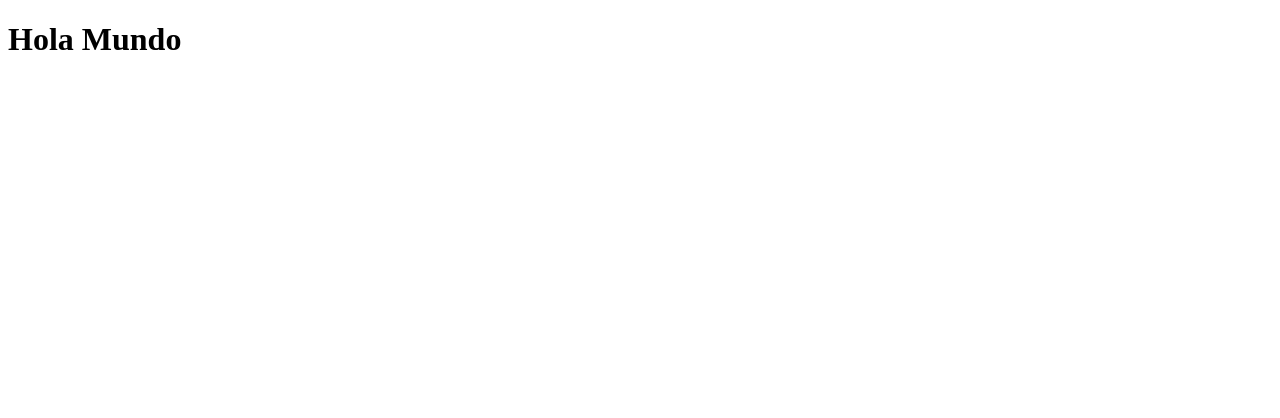
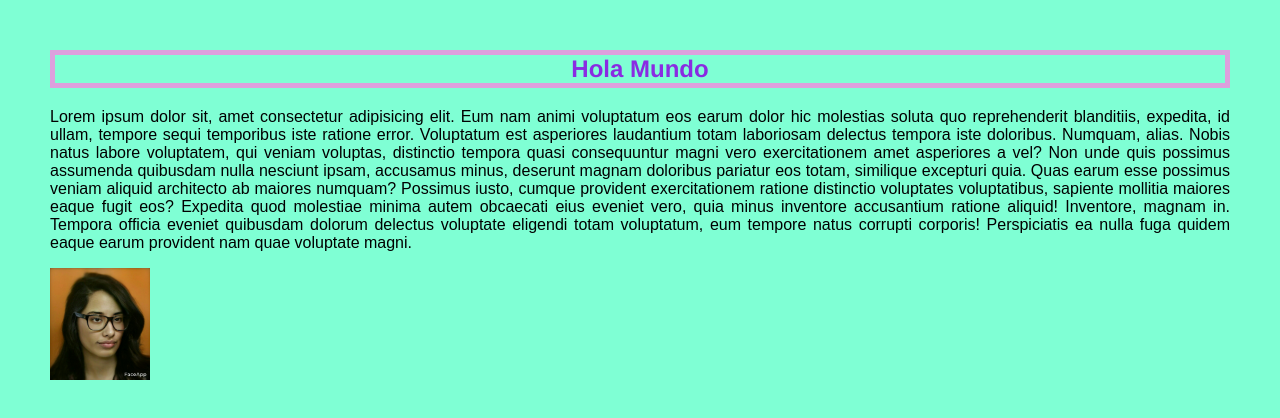
Before and after one commit to Kralog2/WEB1_319167818, a plain HTML site: page index.html in a window 1280 px wide. Drawn offline with Linux system fonts and the light colour scheme.

Commit message:
Probando cosas en HTML

```diff
--- a/index.html
+++ b/index.html
@@ -3,9 +3,35 @@
 <head>
     <meta charset="UTF-8">
     <meta name="viewport" content="width=device-width, initial-scale=1.0">
-    <title>Document</title>
+    <title>Buenas</title>
+    <link rel="shortcut icon" href="media/Favicon.png" type="image/x-icon">
 </head>
+<style>
+    body{
+        background-color: aquamarine;
+        margin: 50px;
+    }
+
+    h1{
+        border: plum 5px solid;
+    }
+</style>
 <body>
-    <h1>Hola Mundo</h1>
+    <section>
+
+        <h1 style="color: blueviolet; font-family: 'Franklin Gothic Medium', 'Arial Narrow', Arial, sans-serif; text-align: center;">Hola Mundo</h1>
+        <p style="font-family: Arial, Helvetica, sans-serif; text-align: justify;">Lorem ipsum dolor sit, amet consectetur adipisicing elit. Eum nam animi voluptatum eos earum dolor hic molestias soluta quo reprehenderit blanditiis, expedita, id ullam, tempore sequi temporibus iste ratione error.
+        Voluptatum est asperiores laudantium totam laboriosam delectus tempora iste doloribus. Numquam, alias. Nobis natus labore voluptatem, qui veniam voluptas, distinctio tempora quasi consequuntur magni vero exercitationem amet asperiores a vel?
+        Non unde quis possimus assumenda quibusdam nulla nesciunt ipsam, accusamus minus, deserunt magnam doloribus pariatur eos totam, similique excepturi quia. Quas earum esse possimus veniam aliquid architecto ab maiores numquam?
+        Possimus iusto, cumque provident exercitationem ratione distinctio voluptates voluptatibus, sapiente mollitia maiores eaque fugit eos? Expedita quod molestiae minima autem obcaecati eius eveniet vero, quia minus inventore accusantium ratione aliquid!
+        Inventore, magnam in. Tempora officia eveniet quibusdam dolorum delectus voluptate eligendi totam voluptatum, eum tempore natus corrupti corporis! Perspiciatis ea nulla fuga quidem eaque earum provident nam quae voluptate magni.</p>
+        <img src="media/maau.jpg" width="100px" alt="El marisocos con un filtro de mujer de faceapp">
+
+
+    </section>
+    <section>
+
+    </section>
+
 </body>
 </html>
```
Also changed, not shown: media/Favicon.png (added), media/maau.jpg (added).
